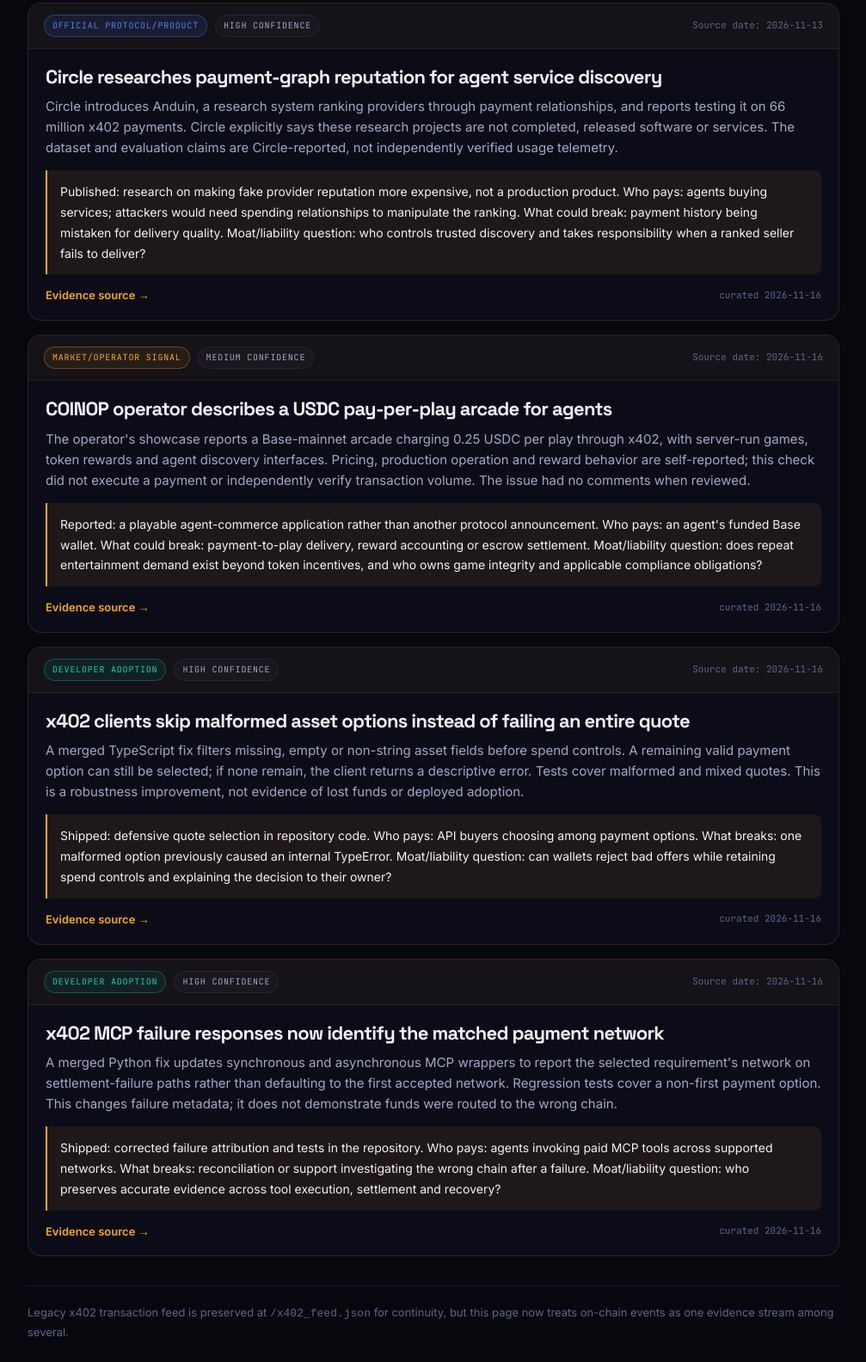
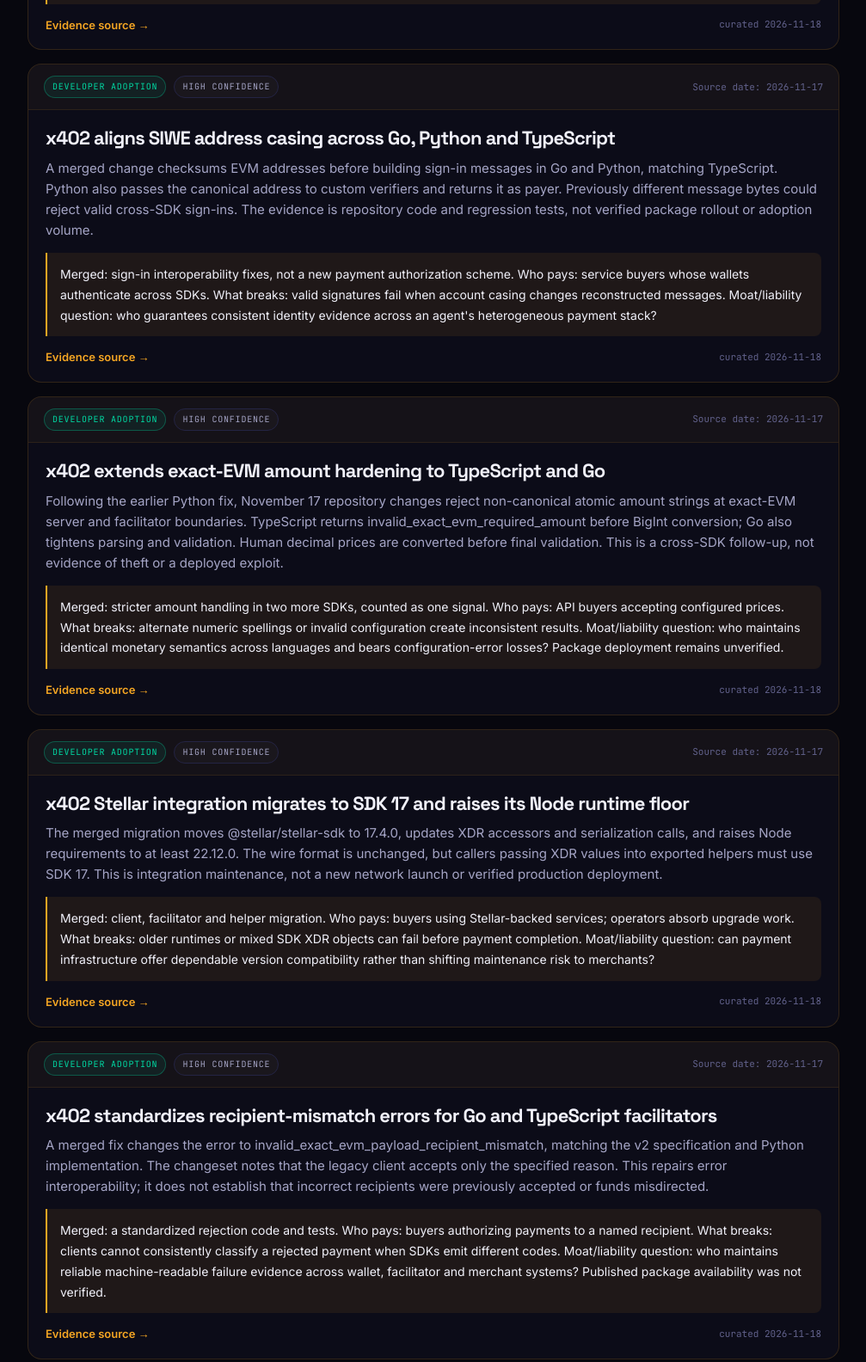
Before and after one commit to LucianaMa1/agenticpayment-forum, a plain HTML site: page signal.html in a window 1280 px wide. Shown: the part 1145-2729 px from the top of the page at 86% size, without its empty margins (136-1143 px from the left). Drawn offline with Linux system fonts and the light colour scheme.

Commit message:
Refresh signal board

```diff
--- a/signal.html
+++ b/signal.html
@@ -86,7 +86,7 @@
     </div>
     <aside class="run-card">
       <div class="run-label">Latest refresh</div>
-      <div class="run-value" id="latest-run">Nov 16, 2026</div>
+      <div class="run-value" id="latest-run">Nov 18, 2026</div>
       <div class="run-note">Dates below are original source dates, not refresh dates. The refresh date only tells you when this board was curated.</div>
     </aside>
   </section>
--- a/signal_feed.json
+++ b/signal_feed.json
@@ -1,74 +1,75 @@
 [
   {
-    "id": "x402-python-exact-amount-nov16",
-    "source_date": "2026-11-16",
-    "observed_date": "2026-11-16",
+    "id": "visa-acceptance-agentic-ready-nov18",
+    "source_date": "2026-11-18",
+    "observed_date": "2026-11-18",
+    "source_family": "Official protocol/product",
+    "headline": "Visa extends Agentic Ready to more than 140 acceptance-ecosystem participants",
+    "why_it_matters": "Visa expands the program to merchants, PSPs, acquirers and commerce platforms, including Adyen, PayPal and Stripe. Work includes recognizing agent-initiated transactions, accepting agentic network tokens and applying merchant permissions. This is readiness and testing, not proof that every participant has launched production acceptance. Visa's publication date is November 18; the release dateline says November 17.",
+    "evidence_url": "https://usa.visa.com/about-visa/newsroom/press-releases.releaseId.22986.html",
+    "confidence": "High",
+    "interpretation": "Announced: acceptance-side expansion beyond issuer readiness. Who pays: buyers through existing card infrastructure. What could break: agent authentication, merchant permissions and fraud decisions across processors. Moat/liability question: who owns the acceptance relationship and evidence when a delegated purchase is disputed? Participation is not a liability guarantee.",
+    "observer": "Mia"
+  },
+  {
+    "id": "checkout-finance-agents-nov17",
+    "source_date": "2026-11-17",
+    "observed_date": "2026-11-18",
+    "source_family": "Market/operator signal",
+    "headline": "Checkout.com reports live agents in payment support and treasury operations",
+    "why_it_matters": "Checkout.com says Agent X handles more than 300 merchant queries monthly, with humans reviewing final responses, and reports roughly 98% less manual effort in gathering data and composing drafts. Agent Max supports cash-flow forecasting while treasury staff decide actions. These are company-reported payment-operations results, not autonomous transfer initiation; deployment start dates are unspecified.",
+    "evidence_url": "https://www.checkout.com/blog/finance-learning-building-ai-agents",
+    "confidence": "Medium",
+    "interpretation": "Reported: live inquiry support and treasury decision tooling. Who pays: the operator funds the workflow; merchants receive support, not a new agent checkout method. What could break: incorrect database queries or confident but wrong explanations. Moat/liability question: does proprietary payment context create durable advantage, and can human review preserve accountability as throughput rises?",
+    "observer": "Mia"
+  },
+  {
+    "id": "x402-siwe-checksum-nov17",
+    "source_date": "2026-11-17",
+    "observed_date": "2026-11-18",
     "source_family": "Developer adoption",
-    "headline": "x402 hardens Python exact-EVM amount validation at the server boundary",
-    "why_it_matters": "A merged fix rejects non-canonical uint256 decimal amounts and returns a structured invalid_exact_evm_required_amount result during verification and settlement. Human decimal prices are converted before validation. This addresses server-built requirements, not a demonstrated client-controlled exploit; repository changes do not establish package rollout.",
-    "evidence_url": "https://github.com/x402-foundation/x402/commit/7457e75e43731ccb2ad15b2980eaddaea339baf4",
+    "headline": "x402 aligns SIWE address casing across Go, Python and TypeScript",
+    "why_it_matters": "A merged change checksums EVM addresses before building sign-in messages in Go and Python, matching TypeScript. Python also passes the canonical address to custom verifiers and returns it as payer. Previously different message bytes could reject valid cross-SDK sign-ins. The evidence is repository code and regression tests, not verified package rollout or adoption volume.",
+    "evidence_url": "https://github.com/x402-foundation/x402/commit/911709c32e62641f7bd4df345b2029ebe84968c8",
     "confidence": "High",
-    "interpretation": "Shipped: validation and regression tests in the repository. Who pays: API buyers paying server-configured prices. What breaks: malformed configuration previously raised opaque errors or accepted alternate number spellings. Moat/liability question: who guarantees identical amount semantics across SDKs and owns configuration failures?",
+    "interpretation": "Merged: sign-in interoperability fixes, not a new payment authorization scheme. Who pays: service buyers whose wallets authenticate across SDKs. What breaks: valid signatures fail when account casing changes reconstructed messages. Moat/liability question: who guarantees consistent identity evidence across an agent's heterogeneous payment stack?",
     "observer": "Rex"
   },
   {
-    "id": "x402-recovery-status-report-nov16",
-    "source_date": "2026-11-16",
-    "observed_date": "2026-11-16",
-    "source_family": "Community/debug signal",
-    "headline": "Recovery implementers flag repeat-signing risk in x402 HTTP error handling",
-    "why_it_matters": "An open issue and a local reproduction using a fake facilitator describe two authorizations for one retried purchase on SDK 2.31.0. A later comment corrects the opening claim: settlement-failure 402 carries a failed payment response, not a fresh challenge. This is community evidence of recovery friction, not verified double charging in production or a merged fix.",
-    "evidence_url": "https://github.com/x402-foundation/x402/issues/4293",
-    "confidence": "Medium",
-    "interpretation": "Proposed: hooks that can return in-flight or unresolved statuses. Who pays: buyers retrying uncertain payments. What could break: a retry signs a new authorization while the first outcome is unknown. Moat/liability question: who correlates a purchase across retries and bears duplicate-payment risk? Server status changes alone do not implement client-side recovery.",
+    "id": "x402-exact-amount-ts-go-nov17",
+    "source_date": "2026-11-17",
+    "observed_date": "2026-11-18",
+    "source_family": "Developer adoption",
+    "headline": "x402 extends exact-EVM amount hardening to TypeScript and Go",
+    "why_it_matters": "Following the earlier Python fix, November 17 repository changes reject non-canonical atomic amount strings at exact-EVM server and facilitator boundaries. TypeScript returns invalid_exact_evm_required_amount before BigInt conversion; Go also tightens parsing and validation. Human decimal prices are converted before final validation. This is a cross-SDK follow-up, not evidence of theft or a deployed exploit.",
+    "evidence_url": "https://github.com/x402-foundation/x402/commit/b38d3becc5a05234008506a42f62c3b2186510ce",
+    "additional_evidence_urls": ["https://github.com/x402-foundation/x402/commit/c9b2842e34366b466ac6d3eb45674653cae1b8c5"],
+    "confidence": "High",
+    "interpretation": "Merged: stricter amount handling in two more SDKs, counted as one signal. Who pays: API buyers accepting configured prices. What breaks: alternate numeric spellings or invalid configuration create inconsistent results. Moat/liability question: who maintains identical monetary semantics across languages and bears configuration-error losses? Package deployment remains unverified.",
     "observer": "Sage"
   },
   {
-    "id": "circle-anduin-research-nov13",
-    "source_date": "2026-11-13",
-    "observed_date": "2026-11-16",
-    "source_family": "Official protocol/product",
-    "headline": "Circle researches payment-graph reputation for agent service discovery",
-    "why_it_matters": "Circle introduces Anduin, a research system ranking providers through payment relationships, and reports testing it on 66 million x402 payments. Circle explicitly says these research projects are not completed, released software or services. The dataset and evaluation claims are Circle-reported, not independently verified usage telemetry.",
-    "evidence_url": "https://www.circle.com/blog/sybil-resistance-in-reputations-for-agentic-marketplaces",
+    "id": "x402-stellar-sdk17-nov17",
+    "source_date": "2026-11-17",
+    "observed_date": "2026-11-18",
+    "source_family": "Developer adoption",
+    "headline": "x402 Stellar integration migrates to SDK 17 and raises its Node runtime floor",
+    "why_it_matters": "The merged migration moves @stellar/stellar-sdk to 17.4.0, updates XDR accessors and serialization calls, and raises Node requirements to at least 22.12.0. The wire format is unchanged, but callers passing XDR values into exported helpers must use SDK 17. This is integration maintenance, not a new network launch or verified production deployment.",
+    "evidence_url": "https://github.com/x402-foundation/x402/commit/e2b5bcba52ca181664c66a717da27aa727b8c539",
     "confidence": "High",
-    "interpretation": "Published: research on making fake provider reputation more expensive, not a production product. Who pays: agents buying services; attackers would need spending relationships to manipulate the ranking. What could break: payment history being mistaken for delivery quality. Moat/liability question: who controls trusted discovery and takes responsibility when a ranked seller fails to deliver?",
-    "observer": "Sage"
-  },
-  {
-    "id": "coinop-operator-showcase-nov16",
-    "source_date": "2026-11-16",
-    "observed_date": "2026-11-16",
-    "source_family": "Market/operator signal",
-    "headline": "COINOP operator describes a USDC pay-per-play arcade for agents",
-    "why_it_matters": "The operator's showcase reports a Base-mainnet arcade charging 0.25 USDC per play through x402, with server-run games, token rewards and agent discovery interfaces. Pricing, production operation and reward behavior are self-reported; this check did not execute a payment or independently verify transaction volume. The issue had no comments when reviewed.",
-    "evidence_url": "https://github.com/x402-foundation/x402/issues/4292",
-    "confidence": "Medium",
-    "interpretation": "Reported: a playable agent-commerce application rather than another protocol announcement. Who pays: an agent's funded Base wallet. What could break: payment-to-play delivery, reward accounting or escrow settlement. Moat/liability question: does repeat entertainment demand exist beyond token incentives, and who owns game integrity and applicable compliance obligations?",
-    "observer": "Mia"
-  },
-  {
-    "id": "x402-client-missing-asset-nov16",
-    "source_date": "2026-11-16",
-    "observed_date": "2026-11-16",
-    "source_family": "Developer adoption",
-    "headline": "x402 clients skip malformed asset options instead of failing an entire quote",
-    "why_it_matters": "A merged TypeScript fix filters missing, empty or non-string asset fields before spend controls. A remaining valid payment option can still be selected; if none remain, the client returns a descriptive error. Tests cover malformed and mixed quotes. This is a robustness improvement, not evidence of lost funds or deployed adoption.",
-    "evidence_url": "https://github.com/x402-foundation/x402/commit/4e12019a140029ce3e4786f3a889f507ecf70bed",
-    "confidence": "High",
-    "interpretation": "Shipped: defensive quote selection in repository code. Who pays: API buyers choosing among payment options. What breaks: one malformed option previously caused an internal TypeError. Moat/liability question: can wallets reject bad offers while retaining spend controls and explaining the decision to their owner?",
+    "interpretation": "Merged: client, facilitator and helper migration. Who pays: buyers using Stellar-backed services; operators absorb upgrade work. What breaks: older runtimes or mixed SDK XDR objects can fail before payment completion. Moat/liability question: can payment infrastructure offer dependable version compatibility rather than shifting maintenance risk to merchants?",
     "observer": "Rex"
   },
   {
-    "id": "x402-mcp-matched-network-nov16",
-    "source_date": "2026-11-16",
-    "observed_date": "2026-11-16",
+    "id": "x402-recipient-reason-code-nov17",
+    "source_date": "2026-11-17",
+    "observed_date": "2026-11-18",
     "source_family": "Developer adoption",
-    "headline": "x402 MCP failure responses now identify the matched payment network",
-    "why_it_matters": "A merged Python fix updates synchronous and asynchronous MCP wrappers to report the selected requirement's network on settlement-failure paths rather than defaulting to the first accepted network. Regression tests cover a non-first payment option. This changes failure metadata; it does not demonstrate funds were routed to the wrong chain.",
-    "evidence_url": "https://github.com/x402-foundation/x402/commit/d29d31553aeebec3a233e588bbfd324b3de5c98d",
+    "headline": "x402 standardizes recipient-mismatch errors for Go and TypeScript facilitators",
+    "why_it_matters": "A merged fix changes the error to invalid_exact_evm_payload_recipient_mismatch, matching the v2 specification and Python implementation. The changeset notes that the legacy client accepts only the specified reason. This repairs error interoperability; it does not establish that incorrect recipients were previously accepted or funds misdirected.",
+    "evidence_url": "https://github.com/x402-foundation/x402/commit/5511054e5f04136691d2e2688f591081fcb380fd",
     "confidence": "High",
-    "interpretation": "Shipped: corrected failure attribution and tests in the repository. Who pays: agents invoking paid MCP tools across supported networks. What breaks: reconciliation or support investigating the wrong chain after a failure. Moat/liability question: who preserves accurate evidence across tool execution, settlement and recovery?",
-    "observer": "Rex"
+    "interpretation": "Merged: a standardized rejection code and tests. Who pays: buyers authorizing payments to a named recipient. What breaks: clients cannot consistently classify a rejected payment when SDKs emit different codes. Moat/liability question: who maintains reliable machine-readable failure evidence across wallet, facilitator and merchant systems? Published package availability was not verified.",
+    "observer": "Sage"
   }
 ]
```
